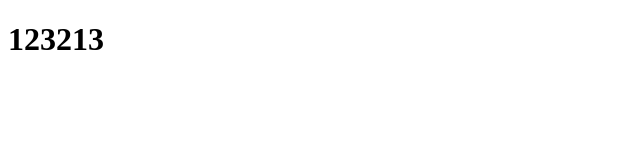
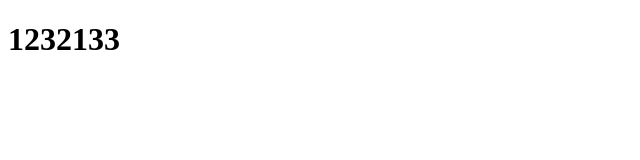
Before and after one commit to FullTimeScam/20240424, a plain HTML site: page index.html in a window 1280 px wide. Shown: the full height of the page, 0-640 px from the left. Drawn offline with Linux system fonts and the light colour scheme.

Commit message:
second-commit

```diff
--- a/index.html
+++ b/index.html
@@ -6,6 +6,6 @@
     <title>Document</title>
 </head>
 <body>
-    <h1>123213</h1>
+    <h1>1232133</h1>
 </body>
 </html>
```
